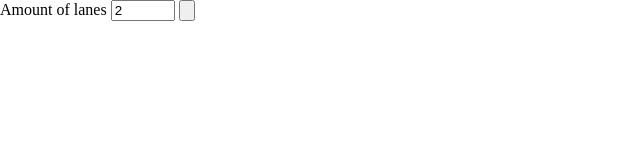
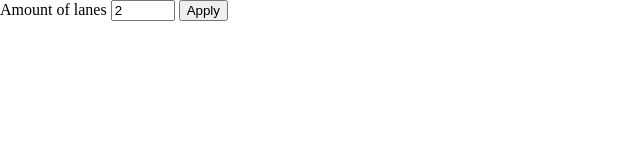
Before and after one commit to Helga-Helga/road-traffic-animation, a plain HTML site: page index.html in a window 1280 px wide. Shown: the full height of the page, 0-640 px from the left. Drawn offline with Linux system fonts and the light colour scheme.

Commit message:
Added text to button

```diff
--- a/index.html
+++ b/index.html
@@ -10,7 +10,7 @@
     <form id="form">
       <label for="lanes">Amount of lanes</label>
       <input type="number" id="lanes" value="2" min="1" max="100" />
-      <input type="button" id="submit">
+      <input type="button" id="submit" value="Apply">
     </form>
     <canvas id="canvas" />
   </body>
```
